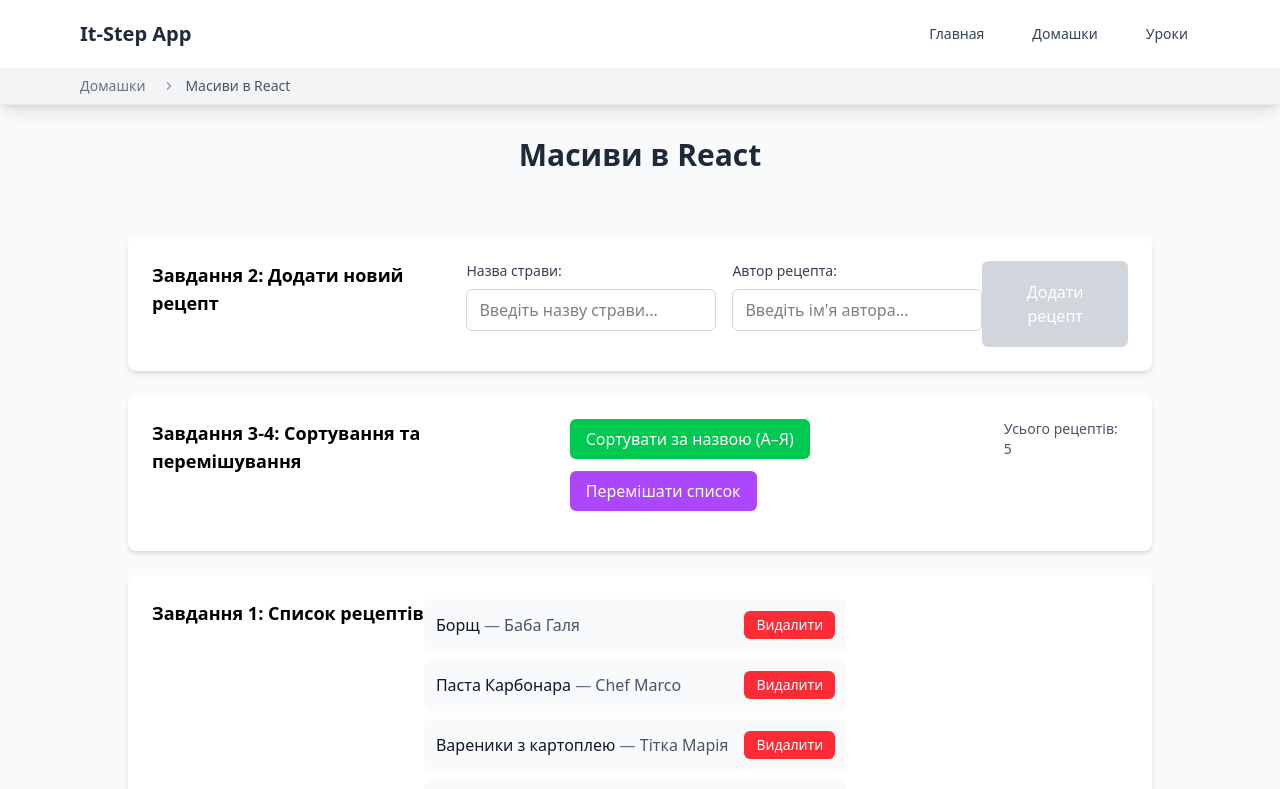
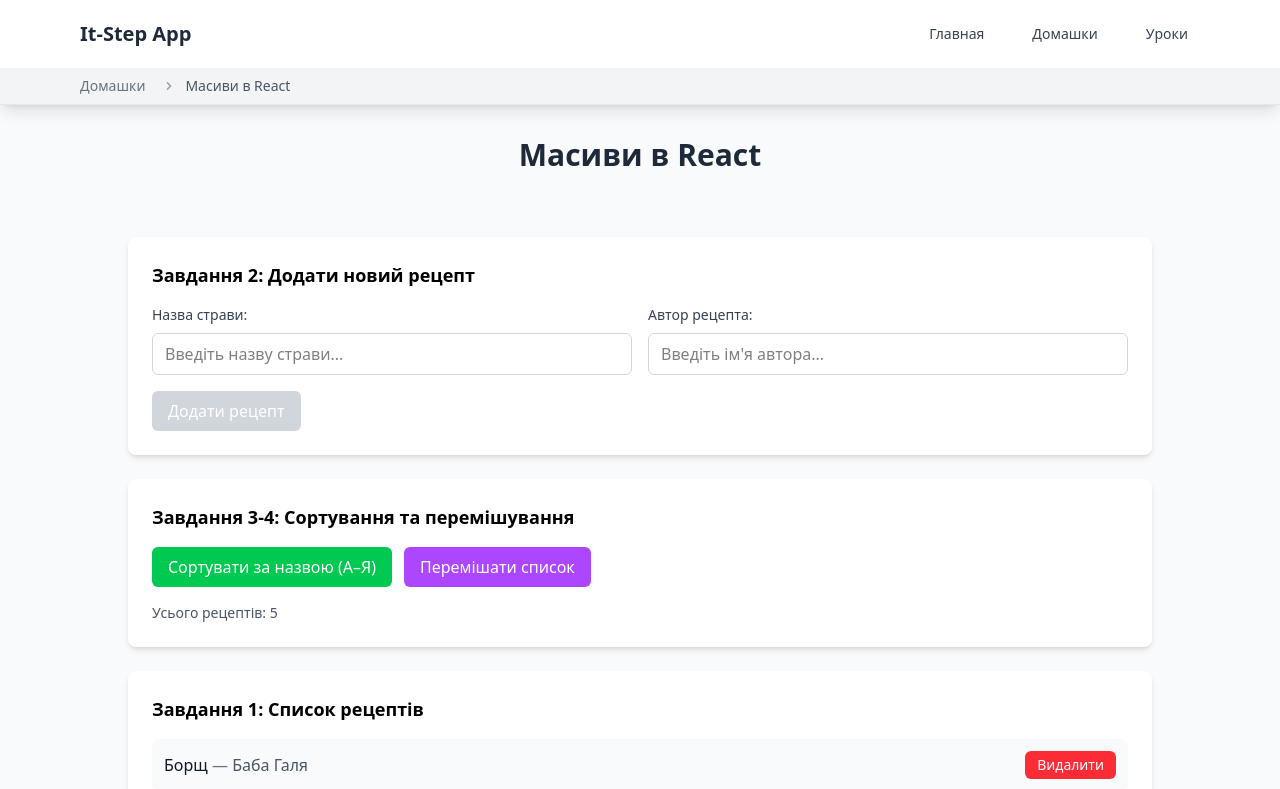
Before and after one commit to GGx321/It-step-homework, a React (Vite) app: page /homeworks/6 in a window 1280 px wide. Shown: the top 789 px of the page. Built offline with nearby package versions, Linux system fonts and the light colour scheme.

Commit message:
✨ Update Block component usage to use isBlock prop in multiple forms

```diff
--- a/src/homeworks/components/ContactForm.tsx
+++ b/src/homeworks/components/ContactForm.tsx
@@ -156,7 +156,7 @@ export default function ContactForm() {
   return (
     <div className="space-y-6">
       {/* Заголовок */}
-      <Block className="block">
+      <Block isBlock>
         <h2 className="mb-4 text-xl font-bold">
           Домашнє завдання 7: Форма зв'язку
         </h2>
@@ -166,7 +166,7 @@ export default function ContactForm() {
       </Block>
 
       {/* Форма */}
-      <Block className="block">
+      <Block isBlock>
         <h3 className="mb-4 text-lg font-semibold">Форма зв'язку</h3>
 
         {/* Сообщение об успехе */}
--- a/src/homeworks/components/MovieRatingForm.tsx
+++ b/src/homeworks/components/MovieRatingForm.tsx
@@ -42,7 +42,7 @@ export default function MovieRatingForm() {
   return (
     <div className="space-y-6">
       {/* Заголовок */}
-      <Block className="block">
+      <Block isBlock>
         <h2 className="mb-4 text-xl font-bold">
           Домашнє завдання 8: Передача даних між компонентами
         </h2>
@@ -52,7 +52,7 @@ export default function MovieRatingForm() {
       </Block>
 
       {/* Основная форма */}
-      <Block className="block">
+      <Block isBlock>
         <h3 className="mb-6 text-lg font-semibold">🎬 Форма оцінки фільму</h3>
 
         <div className="grid gap-6 md:grid-cols-2">
--- a/src/homeworks/components/RecipeManager.tsx
+++ b/src/homeworks/components/RecipeManager.tsx
@@ -62,7 +62,7 @@ export default function RecipeManager() {
   return (
     <div className="space-y-6">
       {/* Форма добавления рецепта */}
-      <Block className="block">
+      <Block isBlock>
         <h3 className="mb-4 text-lg font-semibold">
           Завдання 2: Додати новий рецепт
         </h3>
@@ -113,7 +113,7 @@ export default function RecipeManager() {
       </Block>
 
       {/* Управление списком */}
-      <Block className="block">
+      <Block isBlock>
         <h3 className="mb-4 text-lg font-semibold">
           Завдання 3-4: Сортування та перемішування
         </h3>
@@ -140,7 +140,7 @@ export default function RecipeManager() {
       </Block>
 
       {/* Список рецептов */}
-      <Block className="block">
+      <Block isBlock>
         <h3 className="mb-4 text-lg font-semibold">
           Завдання 1: Список рецептів
         </h3>
--- a/src/homeworks/components/Timer.tsx
+++ b/src/homeworks/components/Timer.tsx
@@ -95,7 +95,7 @@ export default function Timer() {
   return (
     <div className="space-y-6">
       {/* Заголовок */}
-      <Block className="block">
+      <Block isBlock>
         <h2 className="mb-4 text-xl font-bold">
           Домашнє завдання 9: useRef та інтервали
         </h2>
@@ -105,7 +105,7 @@ export default function Timer() {
       </Block>
 
       {/* Основной таймер */}
-      <Block className="block">
+      <Block isBlock>
         <div className="text-center">
           <h3 className="mb-6 text-lg font-semibold">⏱️ Таймер</h3>
 
--- a/src/pages/Home.tsx
+++ b/src/pages/Home.tsx
@@ -17,7 +17,7 @@ export default function Home() {
           новый за пол часа и забыть об этом."
         </blockquote>
       </div>
-      <Block className="block">
+      <Block isBlock>
         <h2 className="mb-4 text-2xl font-semibold text-gray-700">
           Возможности:
         </h2>
@@ -29,7 +29,7 @@ export default function Home() {
         </ul>
       </Block>
 
-      <Block className="block">
+      <Block isBlock>
         <h2 className="mb-4 text-2xl font-semibold text-gray-700">
           В будущем:
         </h2>
```
